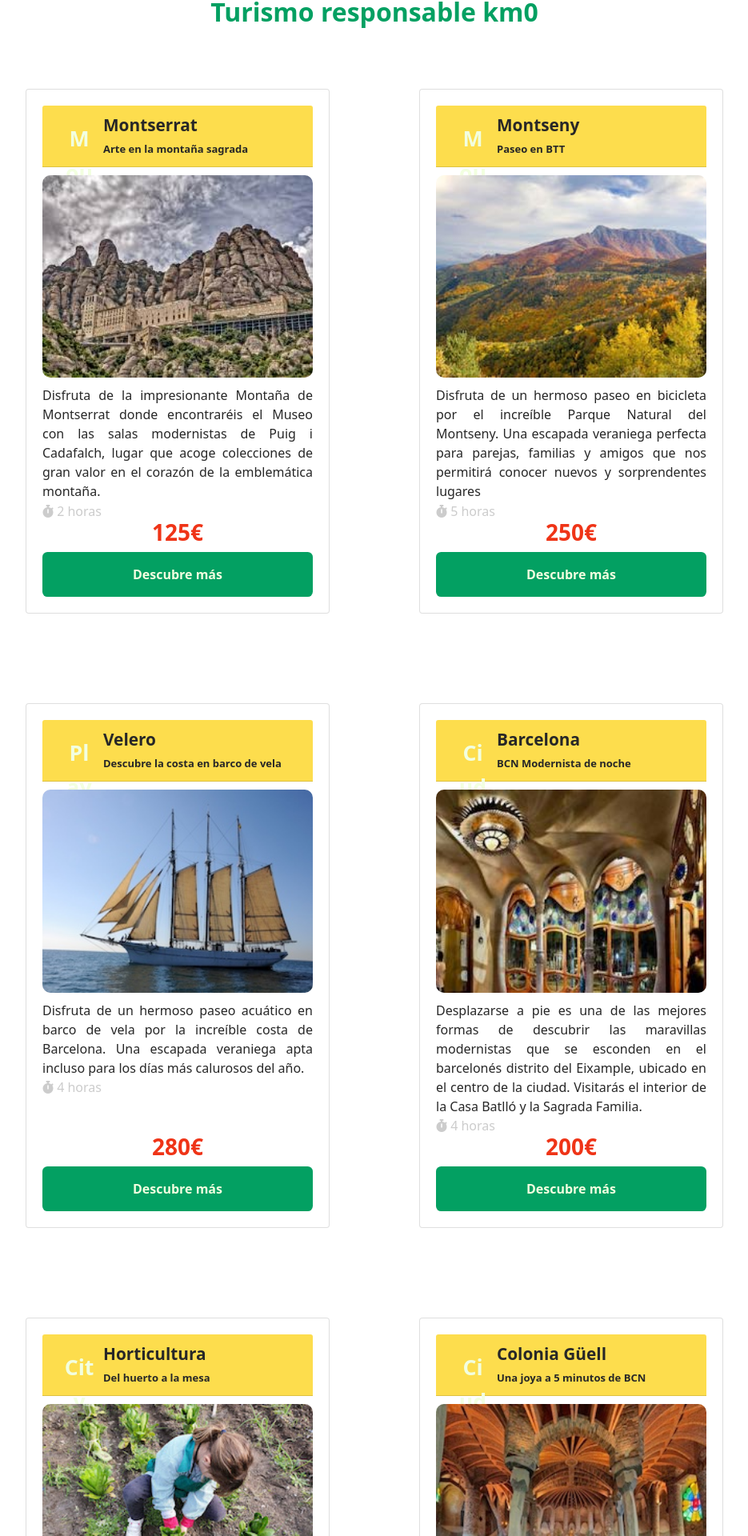
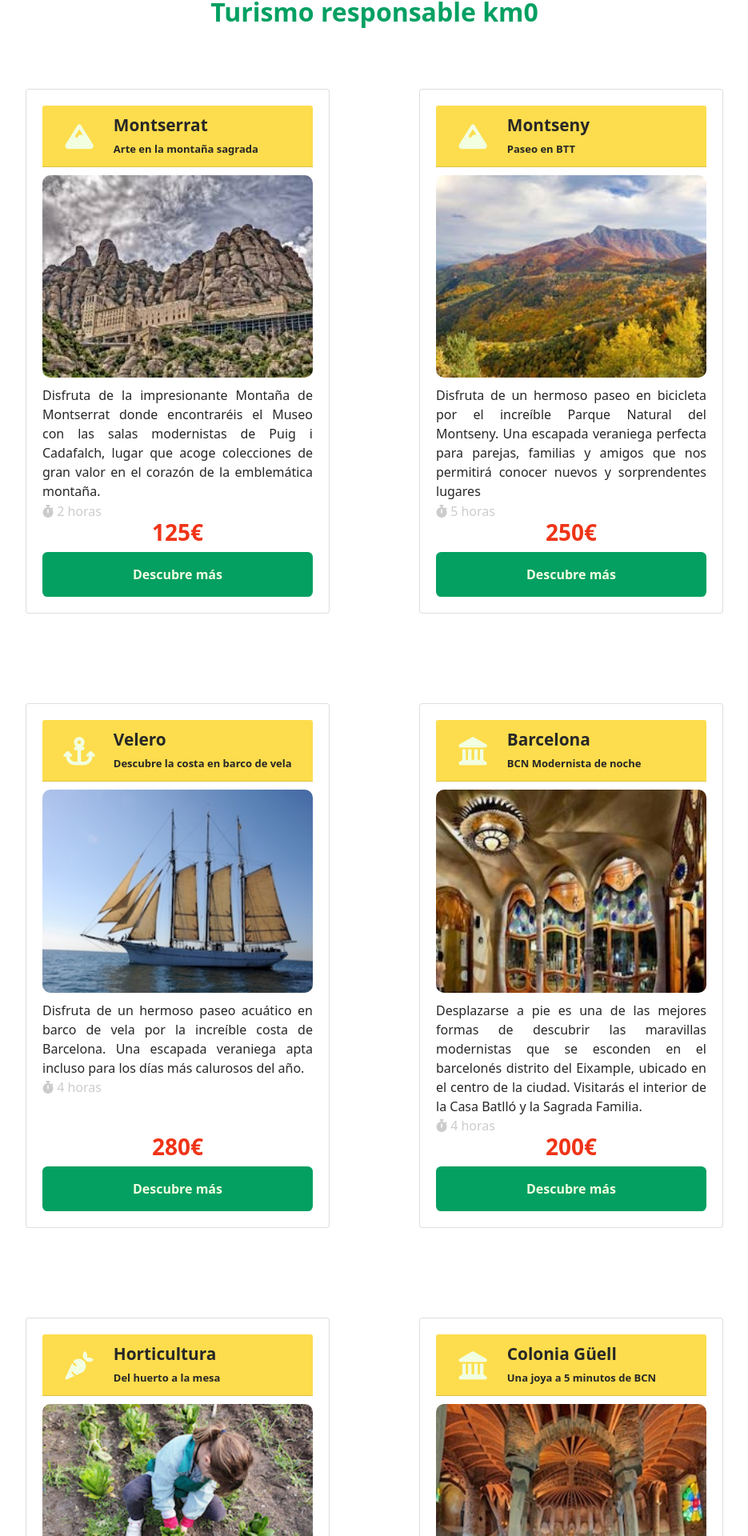
Before and after one commit to yassscoder/Econotravel-app-starter-6, a React app in the folder web-client/: page / in a window 1280 px wide. Shown: the part 860-2780 px from the top of the page at 80% size, without its empty margins (172-1107 px from the left). Built offline with nearby package versions, Linux system fonts and the light colour scheme.

Commit message:
cambios tarjeta experiencia

```diff
--- a/web-client/src/js/components/Experiencias.jsx
+++ b/web-client/src/js/components/Experiencias.jsx
@@ -16,7 +16,7 @@ export const Experiencias = () => <section id={"sectionExperiences"} className={
     <div className="card">
         <div className="card-header">
             <div className="profile">
-                <span className="letter">Mountain</span>
+                <span className="letter"><i className="fas fa-mountain"></i></span>
             </div>
             <div className="card-title-group">
                 <h5 className="card-title">Montserrat</h5>
@@ -41,7 +41,7 @@ export const Experiencias = () => <section id={"sectionExperiences"} className={
     <div className="card">
         <div className="card-header">
             <div className="profile">
-                <span className="letter">Mountain</span>
+                <span className="letter"><i className="fas fa-mountain"></i></span>
             </div>
             <div className="card-title-group">
                 <h5 className="card-title">Montseny</h5>
@@ -66,7 +66,7 @@ export const Experiencias = () => <section id={"sectionExperiences"} className={
     <div className="card">
         <div className="card-header">
             <div className="profile">
-                <span className="letter">Playa</span>
+                <span className="letter"><i className="fas fa-anchor"></i></span>
             </div>
             <div className="card-title-group">
                 <h5 className="card-title">Velero</h5>
@@ -91,7 +91,7 @@ export const Experiencias = () => <section id={"sectionExperiences"} className={
     <div className="card">
         <div className="card-header">
             <div className="profile">
-                <span className="letter">Ciudad</span>
+                <span className="letter"><i className="fas fa-landmark"></i></span>
             </div>
             <div className="card-title-group">
                 <h5 className="card-title">Barcelona</h5>
@@ -116,7 +116,7 @@ export const Experiencias = () => <section id={"sectionExperiences"} className={
     <div className="card">
         <div className="card-header">
             <div className="profile">
-                <span className="letter">City</span>
+                <span className="letter"><i className="fas fa-carrot"></i></span>
             </div>
             <div className="card-title-group">
                 <h5 className="card-title">Horticultura</h5>
@@ -140,7 +140,7 @@ export const Experiencias = () => <section id={"sectionExperiences"} className={
     <div className="card">
         <div className="card-header">
             <div className="profile">
-                <span className="letter">Ciudad</span>
+                <span className="letter"><i className="fas fa-landmark"></i></span>
             </div>
             <div className="card-title-group">
                 <h5 className="card-title">Colonia Güell</h5>
--- a/web-client/src/scss/main.scss
+++ b/web-client/src/scss/main.scss
@@ -289,22 +289,21 @@ body{
 
 .card-header {
   display: flex;
-  flex-wrap: nowrap;
+  flex-wrap: wrap;
   align-items: center;
+  gap: 0.8rem;
   background-color:  var(--secondary-color) !important;
 }
 
 .profile {
   width: 2.5rem;
   height: 2.5rem;
-  /*background-color: tomato;*/
-  border-radius: 50%;
   margin: 10px;
-  font-size: 20pt;
-  text-align: center;
-  font-weight: bold;
+  font-size: 2.2rem;
   color: var(--light-font-color);
   justify-content: center;
+  display: flex;
+  align-items: center;
 }
 
 .letter {
```
